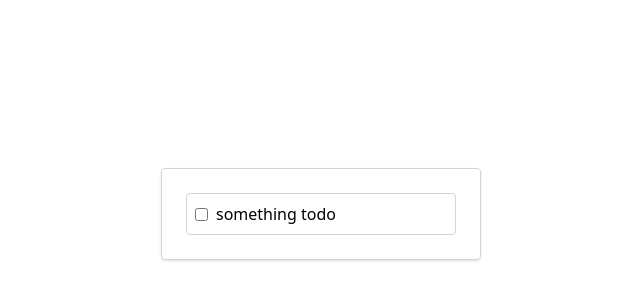
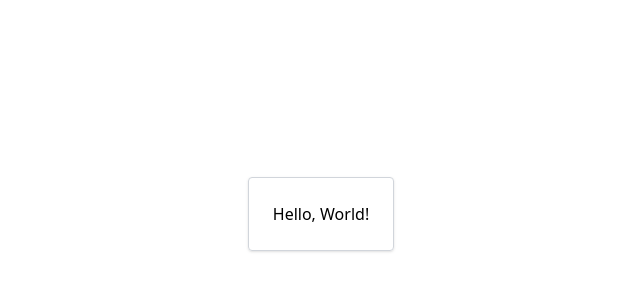
Before and after one commit to michaelhelvey/react-template, a React (Vite) app: page / in a window 1280 px wide. Shown: the part 186-486 px from the top of the page, without its empty margins (319-959 px from the left). Built offline with nearby package versions, Linux system fonts and the light colour scheme.

Commit message:
Minimize basic example

```diff
--- a/src/app.tsx
+++ b/src/app.tsx
@@ -1,47 +1,8 @@
-import { useReducer } from 'react'
-
-interface Todo {
-	id: number
-	title: string
-	status: 'complete' | 'incomplete'
-}
-
 function App() {
-	const [todo, updateTodo] = useReducer(
-		(state: Todo, update: Partial<Todo>) => {
-			return {
-				...state,
-				...update,
-			}
-		},
-		{ id: 1, title: 'something todo', status: 'incomplete' }
-	)
-
 	return (
 		<div className="h-full w-full grid place-items-center">
 			<div className="border border-gray-300 rounded shadow p-6">
-				<div
-					id="todo"
-					className="p-2 border border-gray-300 rounded flex items-center"
-				>
-					<input
-						type="checkbox"
-						className="mr-2"
-						onChange={(e) =>
-							updateTodo({
-								status: e.target.checked
-									? 'complete'
-									: 'incomplete',
-							})
-						}
-					></input>
-					<input
-						type="text"
-						value={todo.title}
-						className="focus:outline-none"
-						onChange={(e) => updateTodo({ title: e.target.value })}
-					/>
-				</div>
+				Hello, World!
 			</div>
 		</div>
 	)
```
Also changed, not shown: 1 other file (tests, documents, lock files or other folders).
